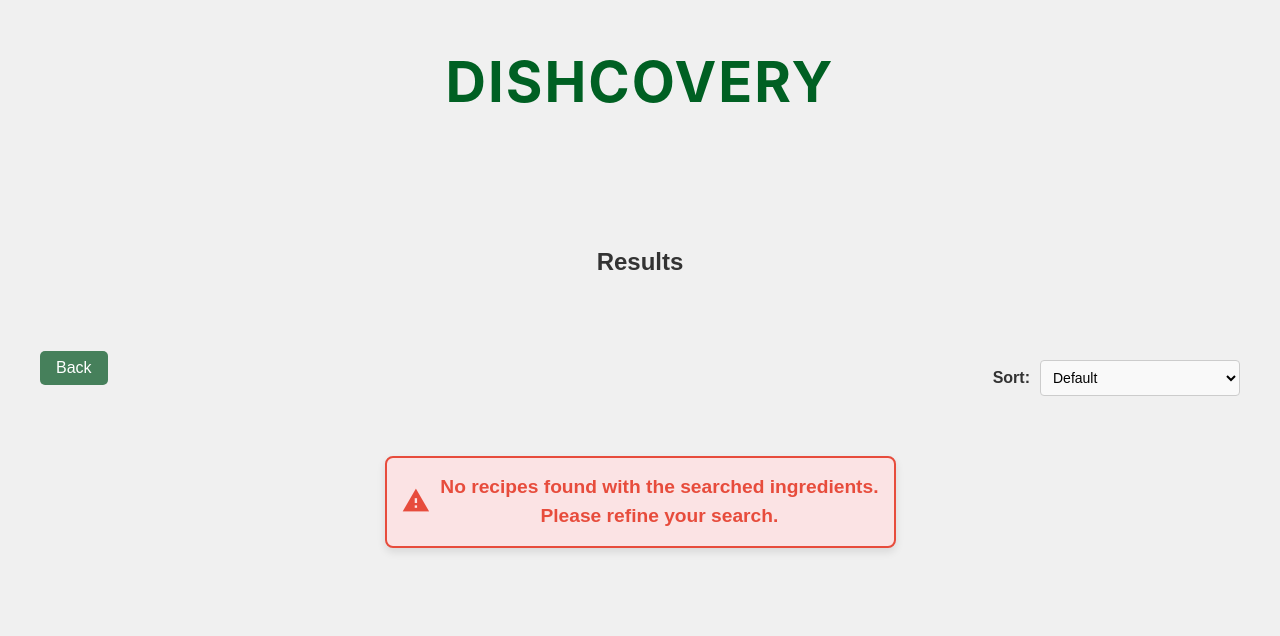
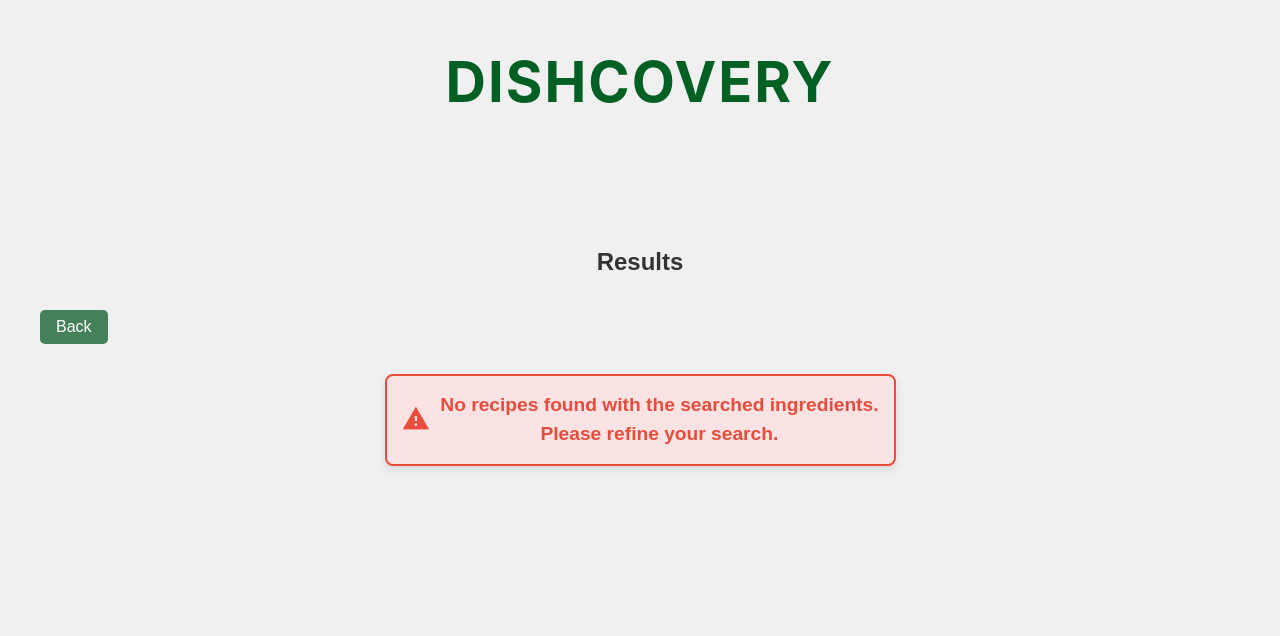
Before and after one commit to ongsici/Dishcovery, a Flask app: template src/templates/recipe_search_results.html in a window 1280 px wide. Shown: the top 636 px of the page. Run offline with Flask 3, Linux system fonts and the light colour scheme; the template is opened without the code that fills it, so the values that code supplies are empty.

Commit message:
fix: back to search, sort removed from search

```diff
--- a/src/templates/recipe_details.html
+++ b/src/templates/recipe_details.html
@@ -18,7 +18,7 @@
     <!-- Top Controls Section -->
     <div class="top-controls">
         <!-- Back Button -->
-        <button onclick="window.history.back()" class="back-button">Back</button>
+        <button onclick="window.location.href='/recipe_search'" class="back-button">Back to Search</button>
 
         <form action="/save_recipe" method="POST">
             <input type="hidden" name="recipe_id" value="{{ recipe.id }}">
--- a/src/templates/recipe_search_results.html
+++ b/src/templates/recipe_search_results.html
@@ -17,15 +17,6 @@
 
         <div class="top-controls">
             <button onclick="window.history.back()" class="back-button">Back</button>
-            <div class="form-group">
-                <label for="sort">Sort:</label>
-                <select id="sort" name="sort">
-                    <option value="default">Default</option>
-                    <option value="name">Name</option>
-                    <option value="cooking_time">Cooking time</option>
-                    <option value="calories">Calories</option>
-                </select>
-            </div>
         </div>
 
         <div class="card-container">
```
